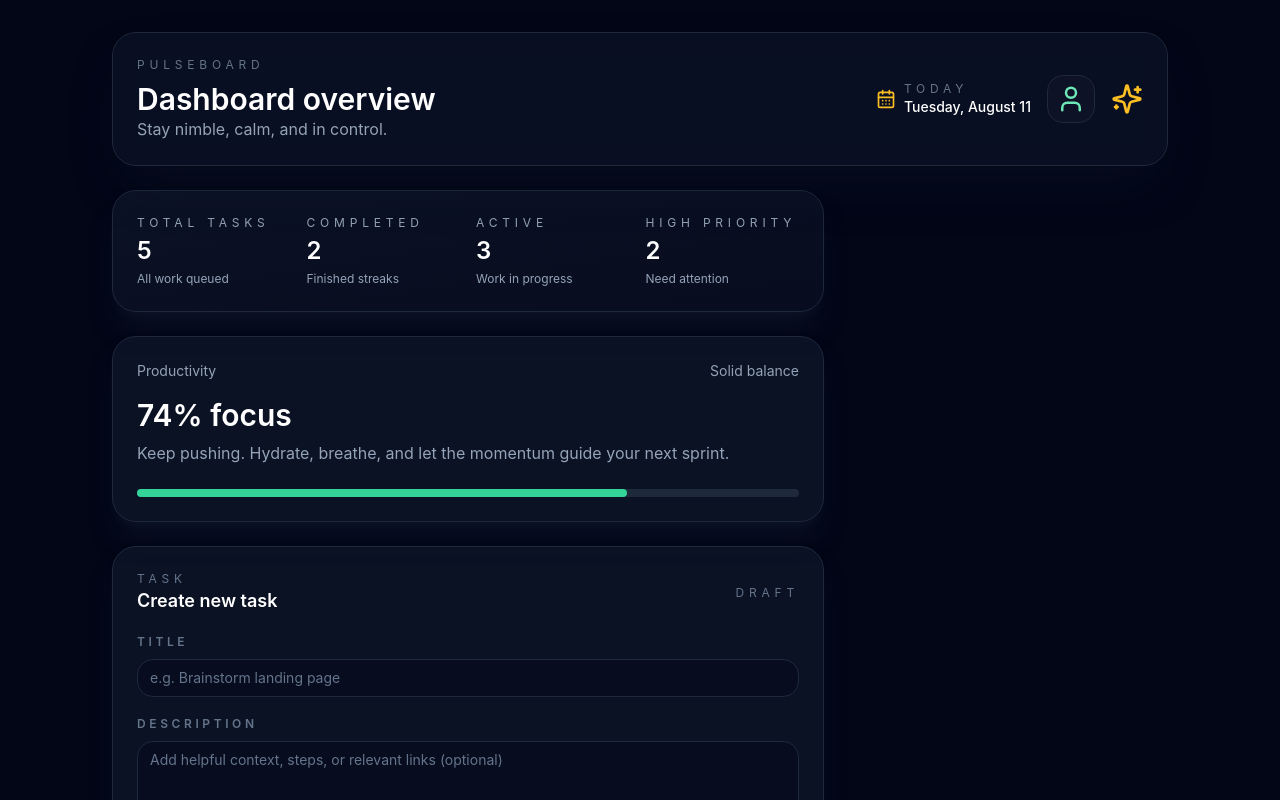
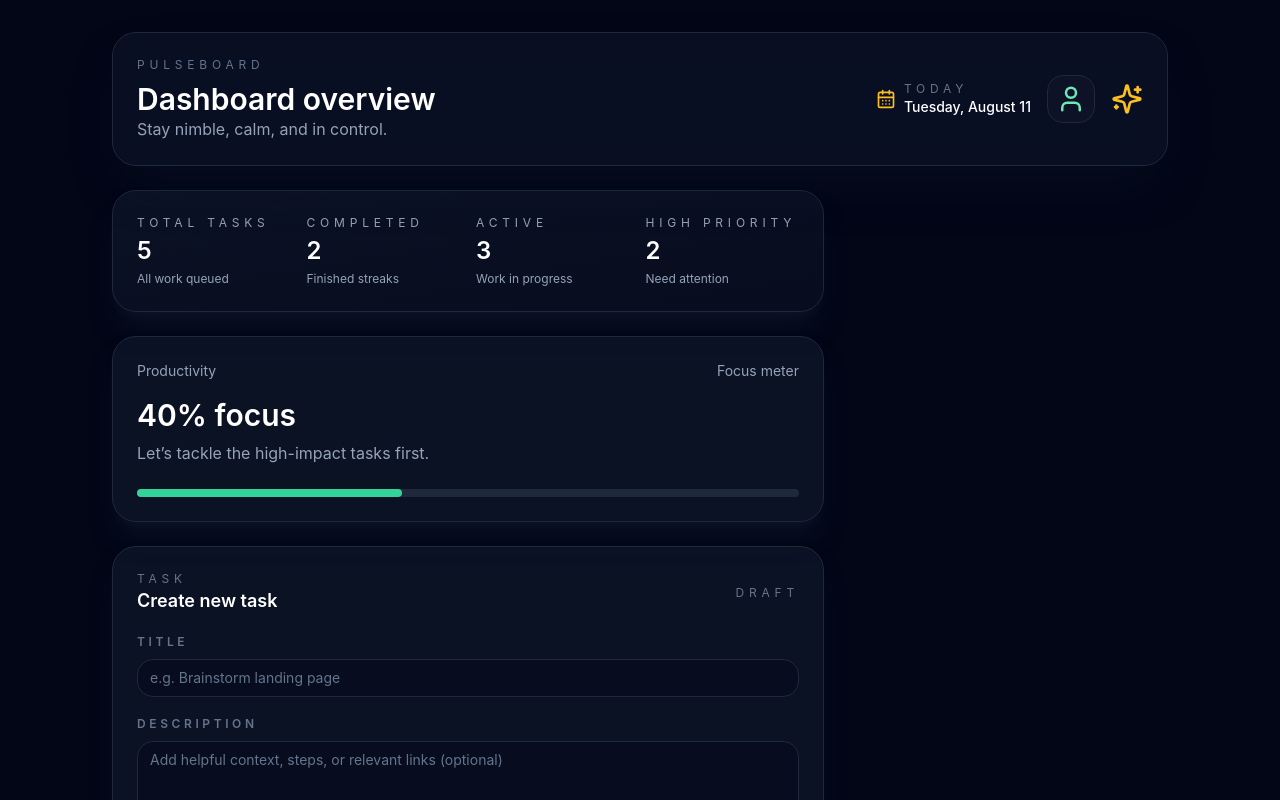
Before and after one commit to johnwick22012026-source/PulseBoard, a React (Vite) app: page / in a window 1280 px wide. Shown: the top 800 px of the page. Built offline with nearby package versions, Linux system fonts and the light colour scheme; the HTML template or start-up script is replaced by a standard one.

Commit message:
feat(PULSEBOA-35): Keep derived statistics, filters, and search synchronized after task updates — src/components/ProgressCard.tsx

```diff
--- a/src/components/ProgressCard.tsx
+++ b/src/components/ProgressCard.tsx
@@ -1,16 +1,22 @@
-export default function ProgressCard() {
+type ProgressCardProps = {
+  progressPercent: number
+  message: string
+}
+
+export default function ProgressCard({ progressPercent, message }: ProgressCardProps) {
   return (
     <section className="rounded-3xl border border-slate-800 bg-slate-900/70 p-6 shadow-xl shadow-slate-900/60">
       <div className="flex items-center justify-between text-sm text-slate-400">
         <p>Productivity</p>
-        <p>Solid balance</p>
+        <p>Focus meter</p>
       </div>
-      <h2 className="mt-4 text-3xl font-semibold text-white">74% focus</h2>
-      <p className="mt-2 text-slate-400">
-        Keep pushing. Hydrate, breathe, and let the momentum guide your next sprint.
-      </p>
+      <h2 className="mt-4 text-3xl font-semibold text-white">{progressPercent}% focus</h2>
+      <p className="mt-2 text-slate-400">{message}</p>
       <div className="mt-6 h-2 rounded-full bg-slate-800">
-        <div className="h-full rounded-full bg-emerald-400" style={{ width: '74%' }} />
+        <div
+          className="h-full rounded-full bg-emerald-400 transition-all"
+          style={{ width: `${progressPercent}%` }}
+        />
       </div>
     </section>
   )
```
